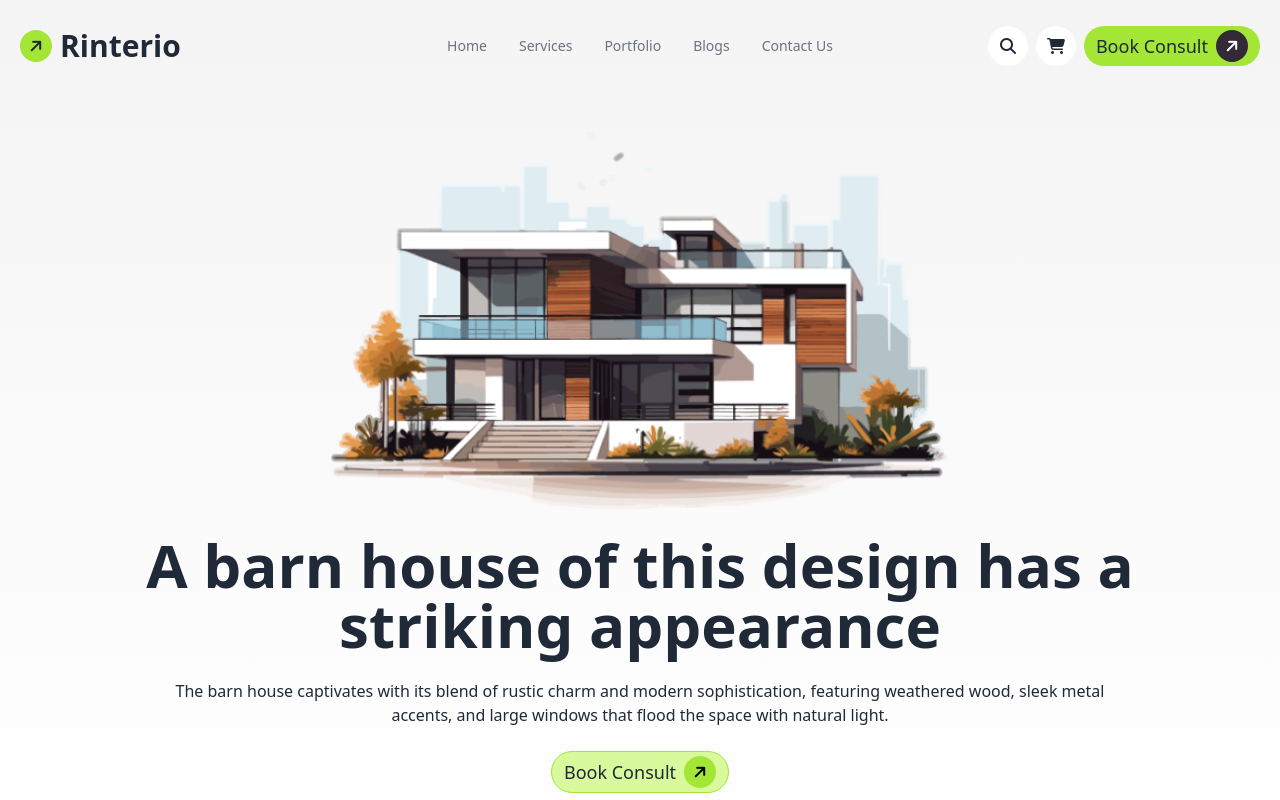
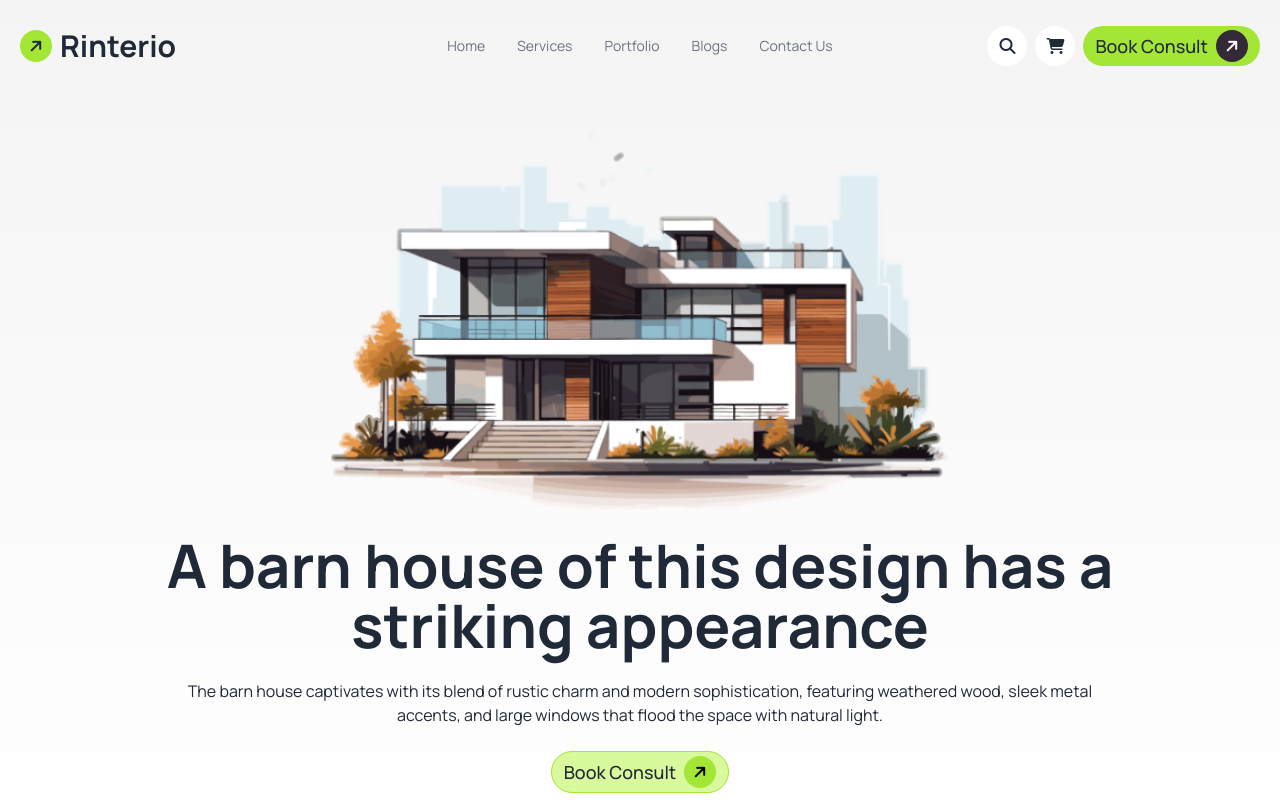
Before and after one commit to sazid-sokal/PH-Assignment-03, a plain HTML site: page index.html in a window 1280 px wide. Shown: the top 800 px of the page. Drawn offline with nearby package versions, Linux system fonts and the light colour scheme.

Commit message:
font updated

```diff
--- a/index.html
+++ b/index.html
@@ -5,6 +5,10 @@
     <meta charset="UTF-8">
     <meta name="viewport" content="width=device-width, initial-scale=1.0">
     <title>Rinterio</title>
+    <!-- Google font -->
+    <link rel="preconnect" href="https://fonts.googleapis.com">
+    <link rel="preconnect" href="https://fonts.gstatic.com" crossorigin>
+    <link href="https://fonts.googleapis.com/css2?family=Manrope:wght@200..800&display=swap" rel="stylesheet">
     <!-- favicon -->
     <link rel="shortcut icon" href="./assets/fav.png" type="image/x-icon">
     <!-- daisyUI and Tailwindcss CDN -->
@@ -14,9 +18,14 @@
     <link rel="stylesheet" href="https://cdnjs.cloudflare.com/ajax/libs/font-awesome/6.6.0/css/all.min.css"
         integrity="sha512-Kc323vGBEqzTmouAECnVceyQqyqdsSiqLQISBL29aUW4U/M7pSPA/gEUZQqv1cwx4OnYxTxve5UMg5GT6L4JJg=="
         crossorigin="anonymous" referrerpolicy="no-referrer" />
+        <style>
+            .manrope{
+                font-family: "Manrope", sans-serif;
+}
+        </style>
 </head>
 
-<body class="">
+<body class="manrope">
     <header class="bg-gradient-to-b from-[#f4f4f4] to-[#ffffff] mb-10 lg:mb-8">
         <!-- nav-bar -->
         <div class="navbar flex items-center max-w-screen-xl mx-auto p-5">
```
